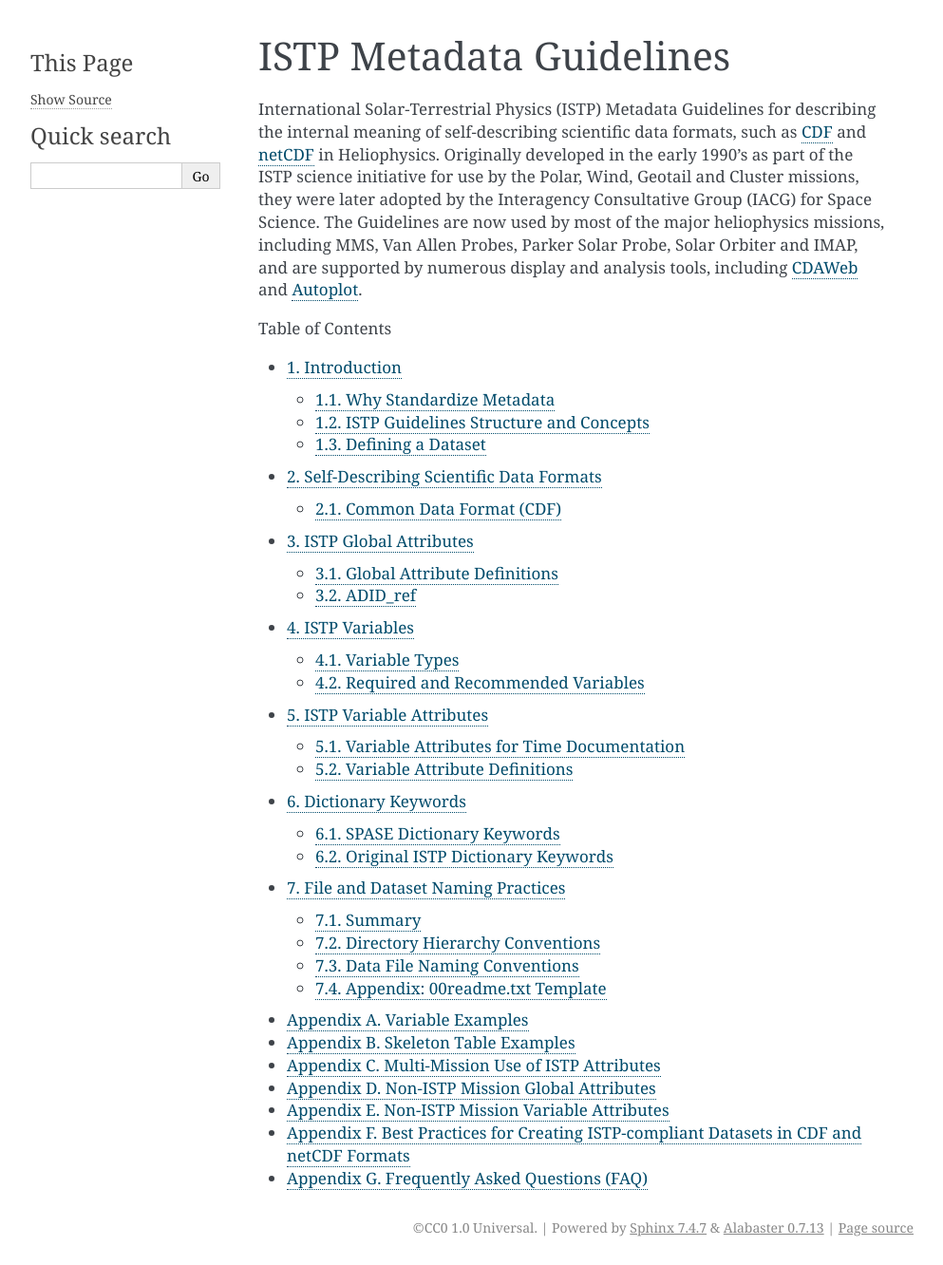
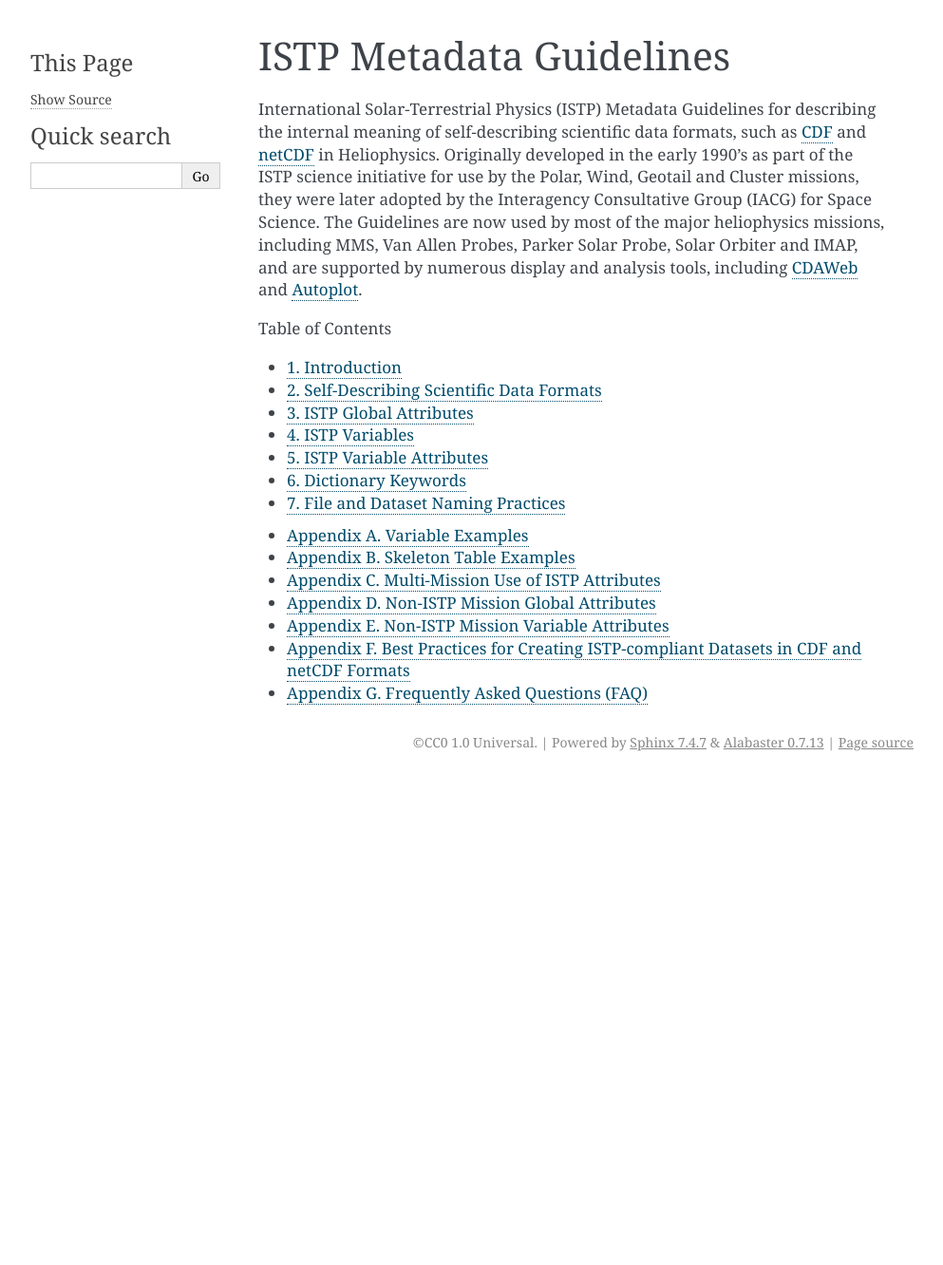
Before and after one commit to IHDE-Alliance/ISTP_metadata, a Sphinx documentation site: the page built from docs/index.rst, in a window 1280 px wide. Shown: the whole page at 95% size, without its empty margins (148-1141 px from the left). Built offline with Sphinx 7.4.7, drawn with Linux system fonts in a browser that asks for light colours; after the commit the page ends 900 px from its top, so only the background shows below that.

Commit message:
Updated docs/index.rst

```diff
--- a/docs/index.rst
+++ b/docs/index.rst
@@ -6,7 +6,7 @@ International Solar-Terrestrial Physics (ISTP) Metadata Guidelines for describin
 
 
 .. toctree::
-   :maxdepth: 2
+   :maxdepth: 1
    :numbered: 3
    :caption: Table of Contents
 
```
Also changed, not shown: other parts of docs/index.rst (+1 -1 lines).
